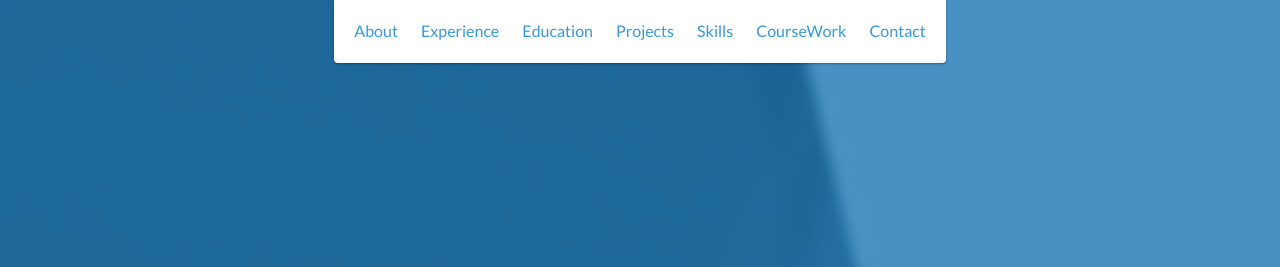
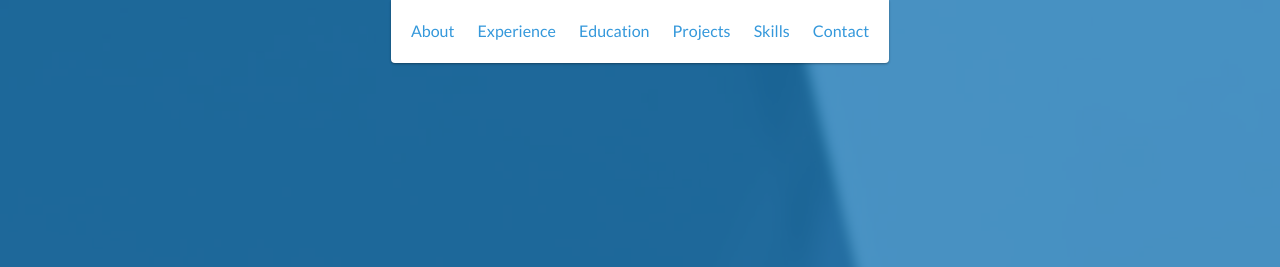
Before and after one commit to vamsin07/Portfolio-Website, a website: page index.html in a window 1280 px wide. Shown: the top 267 px of the page. Drawn offline with nearby package versions, Linux system fonts and the light colour scheme.

Commit message:
Latest changes

```diff
--- a/index.html
+++ b/index.html
@@ -41,9 +41,9 @@
         <li>
           <a href="#skills">Skills</a>
         </li>
-        <li>
+        <!--<li>
           <a href="#coursework">CourseWork</a>
-        </li>
+        </li> -->
         <li>
           <a href="#contact">Contact</a>
         </li>
@@ -158,8 +158,7 @@
                 with pretrained weights and same parameter size offering views in the Axial/Coronal/Sagittal(ACS) plane.
               </p>
               <a href="https://github.com/UCSD-XuGroup/Wearable-Cardiac-Ultrasound-Imager"
-                >View Project</a
-              >
+                >View Project</a>
             </div>
           </div>
           <!-- End .project-info -->
@@ -191,8 +190,7 @@
               <p>
                  Research Publication accepted in Springer Lecture Notes in Networks and Systems, ISSN: 2367-3370
                  Guided the research in the domain of computational aesthetics, and employed the dataset from WikiArt which
-                 contained 8500 paintings.
-                 Developed a model using Convolutional Neural Networks for predicting the associated genre of the painting(Example:
+                 contained 8500 paintings. Developed a model using Convolutional Neural Networks for predicting the associated genre of the painting(Example:
                  Baroque, Renaissance, Impressionism), and the model achieved an accuracy percentage of 60 which outperformed
                  the previous models.
               </p>
@@ -230,7 +228,7 @@
     </div>
     <!-- End #skills -->
 
-    <div id="coursework">
+  <!--  <div id="coursework">
       <h2 class="heading">Relevant CourseWork</h2>
       <ul>
         <li>Probability and Statistics for Data Science</li>
@@ -243,7 +241,7 @@
         <li>Relational Database Management Systems</li>
         <li>Software Engineering</li>
       </ul>
-    </div>
+    </div> -->
 
     <div id="contact">
       <h2>Get in Touch</h2>
```
